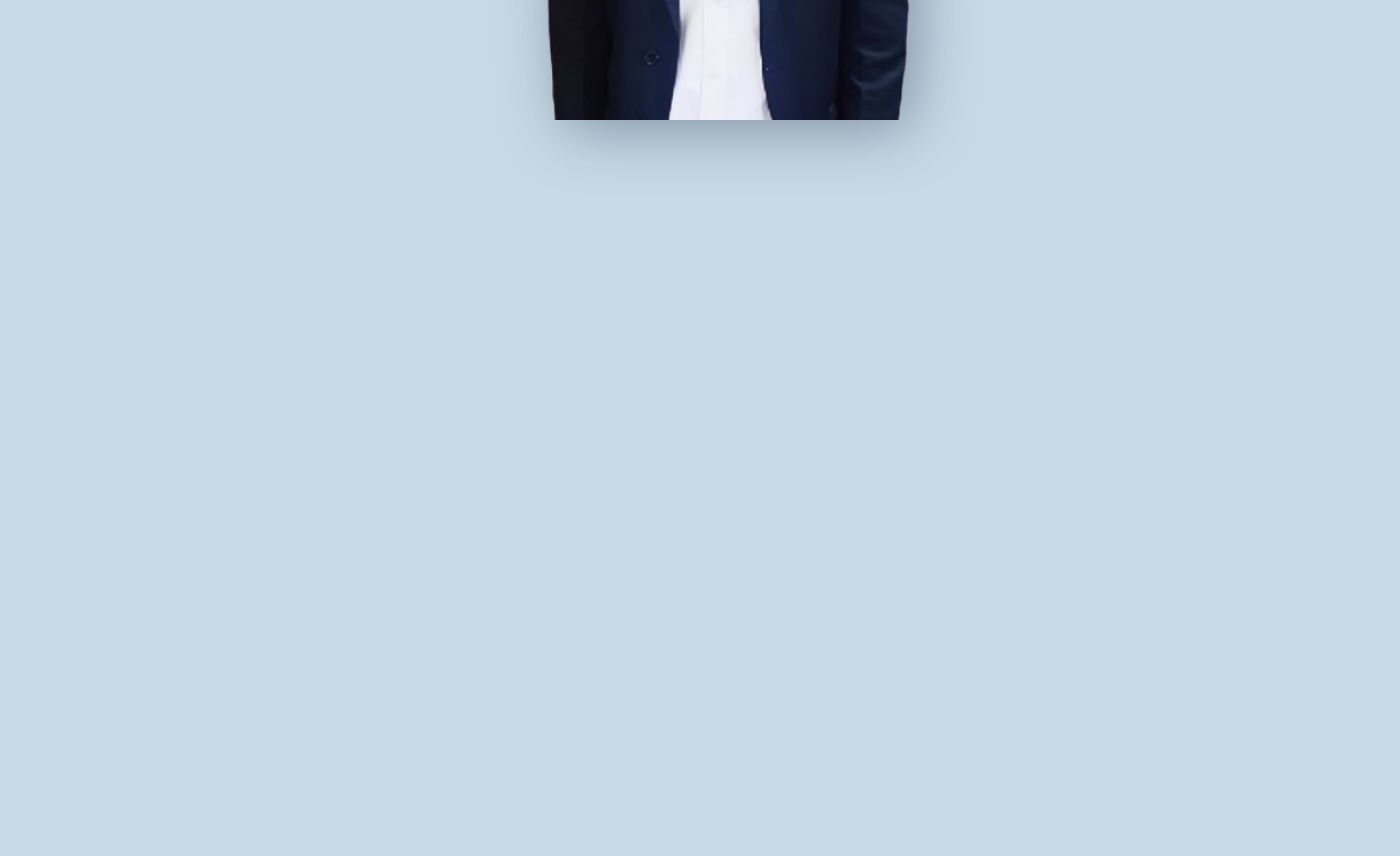
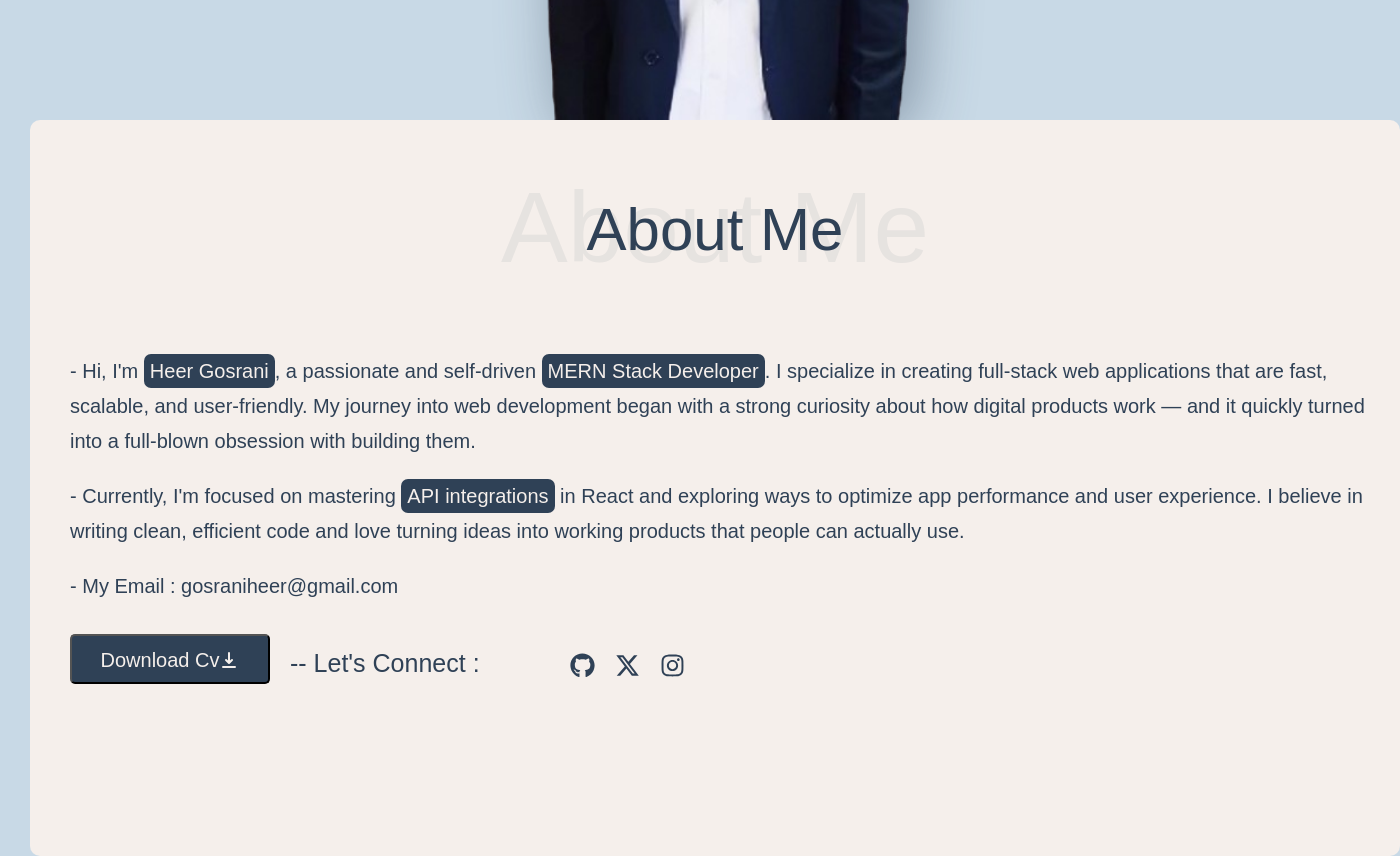
Before and after one commit to heergosrani02/my-portfolio, a React (Vite) app: page / in a window 1280 px wide. Shown: the part 600-1456 px from the top of the page, 1400 px wide, since content can reach past the window. Before the commit the page ends 800 px from the top, so only its background shows below. Built offline with nearby package versions, Linux system fonts and the light colour scheme; a web font is replaced by a local one.

Commit message:
aboutSection-created

```diff
--- a/src/App.jsx
+++ b/src/App.jsx
@@ -1,6 +1,7 @@
 import './App.css'
 import Navbar from "./components/Navbar/Navbar.jsx"
 import HeroSection from './components/HeroSection/HeroSection.jsx'
+import AboutSection from './components/AboutSection/AboutSection.jsx'
 
 function App() {
 
@@ -8,6 +9,7 @@ function App() {
     <>
       <Navbar />
       <HeroSection />
+      <AboutSection />
     </>
   )
 }
--- /dev/null
+++ b/src/components/AboutSection/AboutSection.jsx
@@ -0,0 +1,68 @@
+import aboutCss from "./AboutSection.module.css"
+
+import { HiDownload } from "react-icons/hi"
+import { FaGithub, FaInstagram } from "react-icons/fa";
+import { FaXTwitter } from "react-icons/fa6";
+
+function AboutSection(){
+    return (
+      <>
+        <div className={aboutCss.container}>
+          <div className={aboutCss.backWord}>
+            <p>About Me</p>
+          </div>
+          <div className={aboutCss.frontWord}>
+            <p>About Me</p>
+          </div>
+
+          <div className={aboutCss.intro}>
+            <p>
+              - Hi, I'm <span>Heer Gosrani</span>, a passionate and self-driven{" "}
+              <span>MERN Stack Developer</span>. I specialize in creating
+              full-stack web applications that are fast, scalable, and
+              user-friendly. My journey into web development began with a strong
+              curiosity about how digital products work — and it quickly turned
+              into a full-blown obsession with building them.
+            </p>
+          </div>
+
+          <div className={aboutCss.info}>
+            <p>
+              - Currently, I'm focused on mastering{" "}
+              <span>API integrations</span> in React and exploring ways to
+              optimize app performance and user experience. I believe in writing
+              clean, efficient code and love turning ideas into working products
+              that people can actually use.
+            </p>
+          </div>
+
+          <div className={aboutCss.email}>
+            <p> - My Email : gosraniheer@gmail.com</p>
+          </div>
+
+          <div className={aboutCss.btnDiv}>
+            <button className={aboutCss.cvBtn}>
+              Download Cv
+              <HiDownload style={{ position: "relative", top: "3px" }} />
+            </button>
+
+            <p className={aboutCss.connect}> -- Let's Connect : </p>
+
+            <div className={aboutCss.socialMedia}>
+              <div className={aboutCss.github}>
+                <FaGithub size={25} />
+              </div>
+              <div className={aboutCss.twitter}>
+                <FaXTwitter size={25} />
+              </div>
+              <div className={aboutCss.instagram}>
+                <FaInstagram size={25} />
+              </div>
+            </div>
+          </div>
+        </div>
+      </>
+    );
+}
+
+export default AboutSection
--- /dev/null
+++ b/src/components/AboutSection/AboutSection.module.css
@@ -0,0 +1,82 @@
+.container{
+    width: 1370px;
+    height: 92vh;
+    background: #F5EFEB;
+    border-radius: 10px;
+    position: relative;
+    top: 100px;
+    left: 30px;
+}
+
+.backWord{
+    font-size: 100px;
+    padding-top: 50px;
+    color: #2f415612;
+    text-align: center;
+}
+
+.frontWord{
+    font-size: 60px;
+    color: #2f4156;
+    position: relative;
+    top: -90px;
+    text-align: center;
+}
+
+.intro{
+    width: 95%;
+    font-size: 20px;
+    line-height: 35px;
+    padding-left: 40px;
+    text-align: start;
+}
+
+.info{
+    margin-top: 20px;
+    width: 95%;
+    font-size: 20px;
+    line-height: 35px;
+    padding-left: 40px;
+    text-align: start;
+}
+
+.email{
+    margin-top: 20px;
+    width: 95%;
+    font-size: 20px;
+    line-height: 35px;
+    padding-left: 40px;
+    text-align: start;
+}
+
+.cvBtn{
+    width: 200px;
+    height: 50px;
+    font-size: 20px;
+    padding: 10px;
+    border-radius: 5px;
+    color:#F5EFEB;
+    background: #2f4156;
+    position: relative;
+    top: 30px;
+    left: 40px;
+    cursor: pointer;
+}
+
+.connect{
+    width: 265px;
+    font-size: 25px;
+    position: relative;
+    top: -5px;
+    left: 260px;
+}
+
+.socialMedia{
+    width: 20px;
+    display: flex;
+    gap: 20px;
+    position: relative;
+    top: -30px;
+    left: 540px;
+    cursor: pointer;
+}
--- a/src/components/HeroSection/HeroSection.module.css
+++ b/src/components/HeroSection/HeroSection.module.css
@@ -27,7 +27,10 @@
 }
 
 span{
+    padding: 6px;
     color: #F5EFEB;
+    background-color: #2f4156;
+    border-radius: 7px;
 }
 
 .heroImg img{
--- a/src/components/Navbar/Navbar.module.css
+++ b/src/components/Navbar/Navbar.module.css
@@ -1,3 +1,11 @@
+nav{
+    width: 100%;
+    position: fixed;
+    top: 0;
+    z-index: 1;
+    background-color: #C8D9E6;
+}
+
 .nav{
     padding: 25px;
     box-shadow: 0px 2px 40px -15px;
--- a/src/index.css
+++ b/src/index.css
@@ -8,8 +8,21 @@
     list-style: none;
 }
 
+::-webkit-scrollbar {
+  width: 9px;
+}
+
+::-webkit-scrollbar-track {
+  background: #F5EFEB;
+}
+
+::-webkit-scrollbar-thumb {
+  background: #2F4156;
+}
+
 :root{
     --bg-color: #C8D9E6;
+    --secondary-color: #F5EFEB;
     --text-color: #2F4156;
 }
 
```
